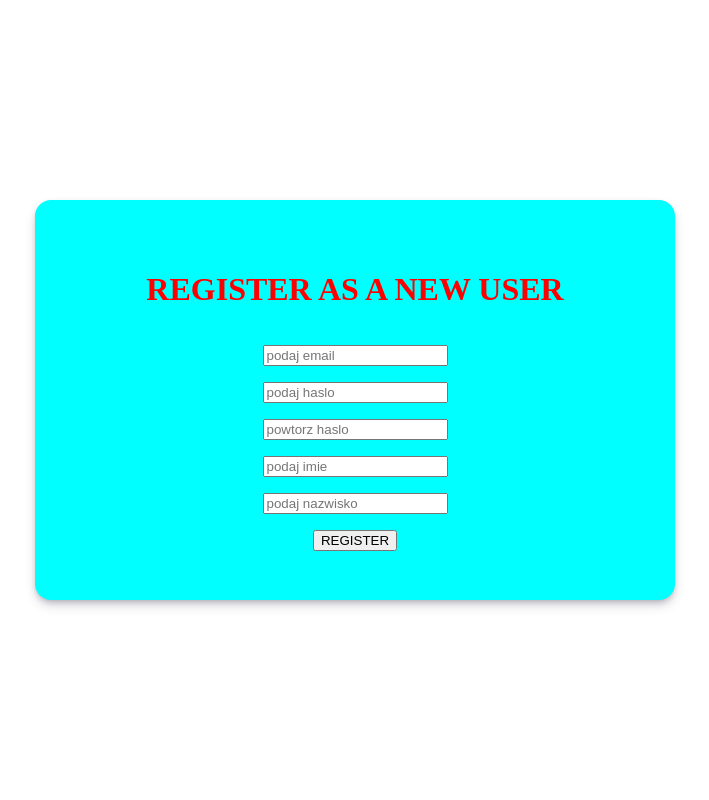
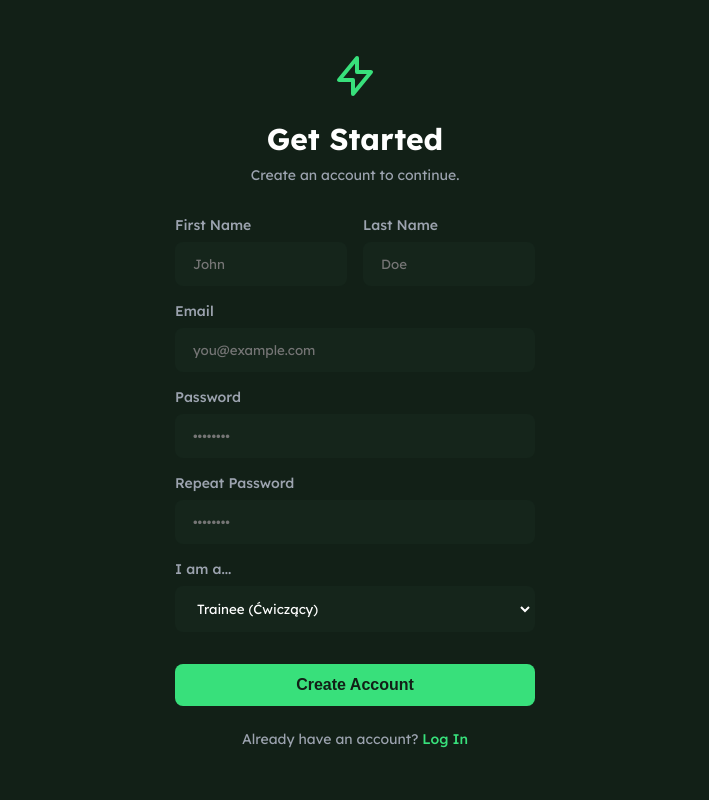
Before and after one commit to GaskaPiotr/WdPAI_2025, a PHP site: page /register in a window 1280 px wide. Shown: the whole page, without its empty margins (285-994 px from the left). Run offline with PHP 8.4, Linux system fonts and the light colour scheme; some libraries are stand-ins or nearby versions.

Commit message:
Add login and register views and logic

```diff
--- a/index.php
+++ b/index.php
@@ -1,6 +1,6 @@
 <?php
 
-include ("routing.php");
+include ("Routing.php");
 
 //echo "<h1>Hello world 💪</h1>";
 
--- /dev/null
+++ b/public/styles/style.css
@@ -0,0 +1,146 @@
+:root {
+    --primary-color: #38e07b;
+    --bg-dark: #122017;
+    --card-dark: #1A2E21;
+    --input-bg: #15251B;
+    --text-white: #ffffff;
+    --text-gray: #9ca3af;
+    --error-bg: #3f1515;
+    --error-text: #f87171;
+}
+
+* {
+    box-sizing: border-box;
+    margin: 0;
+    padding: 0;
+}
+
+body {
+    font-family: 'Lexend', sans-serif;
+    background-color: var(--bg-dark);
+    color: var(--text-white);
+    display: flex;
+    justify-content: center;
+    align-items: center;
+    min-height: 100vh;
+}
+
+.container {
+    width: 100%;
+    max-width: 400px;
+    padding: 20px;
+}
+
+.logo-container {
+    text-align: center;
+    margin-bottom: 2rem;
+}
+
+.logo-icon {
+    width: 48px;
+    height: 48px;
+    color: var(--primary-color);
+    margin-bottom: 1rem;
+}
+
+h1 {
+    font-size: 1.875rem;
+    font-weight: 700;
+    margin-bottom: 0.5rem;
+}
+
+.subtitle {
+    color: var(--text-gray);
+    font-size: 0.875rem;
+}
+
+/* --- Formularze --- */
+.form-group {
+    display: flex;
+    flex-direction: column;
+    margin-bottom: 1rem;
+}
+
+.form-row {
+    display: flex;
+    gap: 1rem;
+}
+
+.form-row .form-group {
+    width: 50%;
+}
+
+label {
+    font-size: 0.875rem;
+    font-weight: 500;
+    color: var(--text-gray);
+    margin-bottom: 0.5rem;
+}
+
+input, select {
+    width: 100%;
+    padding: 0.75rem 1rem;
+    background-color: var(--input-bg);
+    border: 2px solid transparent;
+    border-radius: 0.5rem;
+    color: white;
+    font-family: inherit;
+    transition: all 0.2s;
+}
+
+input:focus, select:focus {
+    outline: none;
+    border-color: var(--primary-color);
+    background-color: var(--card-dark);
+}
+
+/* --- Przyciski --- */
+.btn-primary {
+    width: 100%;
+    padding: 0.75rem;
+    background-color: var(--primary-color);
+    color: var(--bg-dark);
+    font-weight: 700;
+    border: none;
+    border-radius: 0.5rem;
+    cursor: pointer;
+    font-size: 1rem;
+    margin-top: 1rem;
+    transition: opacity 0.2s;
+}
+
+.btn-primary:hover {
+    opacity: 0.9;
+}
+
+.auth-link {
+    text-align: center;
+    margin-top: 1.5rem;
+    font-size: 0.875rem;
+    color: var(--text-gray);
+}
+
+.auth-link a {
+    color: var(--primary-color);
+    text-decoration: none;
+    font-weight: 500;
+}
+
+.auth-link a:hover {
+    text-decoration: underline;
+}
+
+/* --- Komunikaty błędów --- */
+.messages {
+    margin-bottom: 1rem;
+}
+
+.msg-error {
+    background-color: var(--error-bg);
+    color: var(--error-text);
+    padding: 0.75rem;
+    border-radius: 0.5rem;
+    font-size: 0.875rem;
+    margin-bottom: 0.5rem;
+    border: 1px solid var(--error-text);
+}
--- a/public/views/register.html
+++ b/public/views/register.html
@@ -3,20 +3,71 @@
 <head>
     <meta charset="UTF-8">
     <meta name="viewport" content="width=device-width, initial-scale=1.0">
-    <title>Document</title>
-    <link rel="stylesheet" type="text/css" href="public/styles/main.css">
-    <link rel="stylesheet" type="text/css" href="public/styles/login.css">
+    <title>Create Account</title>
+    <link href="https://fonts.googleapis.com/css2?family=Lexend:wght@400;500;700&display=swap" rel="stylesheet">
+    <link rel="stylesheet" href="public/styles/style.css">
 </head>
 <body>
-        <form action="\register" method="POST">
-            <h1 id="title">REGISTER AS A NEW USER</h1>
-            <input name="email" type="email" placeholder="podaj email">
-            <input name="password1" type="password" placeholder="podaj haslo">
-            <input name="password2" type="password" placeholder="powtorz haslo">
+    <div class="container">
+        <div class="logo-container">
+            <svg class="logo-icon" fill="none" stroke="currentColor" stroke-width="2" viewBox="0 0 24 24">
+                <path d="M13 10V3L4 14h7v7l9-11h-7z" stroke-linecap="round" stroke-linejoin="round"></path>
+            </svg>
+            <h1>Get Started</h1>
+            <p class="subtitle">Create an account to continue.</p>
+        </div>
 
-            <input name="firstname" type="text" placeholder="podaj imie">
-            <input name="lastname" type="text" placeholder="podaj nazwisko">
-            <button type="submit">REGISTER</button>
+        <div class="messages">
+            <?php
+                if(isset($messages)){
+                    foreach($messages as $message) {
+                        echo '<div class="msg-error">'.$message.'</div>';
+                    }
+                }
+            ?>
+        </div>
+
+        <form action="register" method="POST">
+            <div class="form-row">
+                <div class="form-group">
+                    <label>First Name</label>
+                    <input name="name" type="text" placeholder="John">
+                </div>
+                <div class="form-group">
+                    <label>Last Name</label>
+                    <input name="surname" type="text" placeholder="Doe">
+                </div>
+            </div>
+
+            <div class="form-group">
+                <label>Email</label>
+                <input name="email" type="email" placeholder="you@example.com">
+            </div>
+
+            <div class="form-group">
+                <label>Password</label>
+                <input name="password1" type="password" placeholder="••••••••">
+            </div>
+
+            <div class="form-group">
+                <label>Repeat Password</label>
+                <input name="password2" type="password" placeholder="••••••••">
+            </div>
+
+            <div class="form-group">
+                <label>I am a...</label>
+                <select name="role">
+                    <option value="trainee" selected>Trainee (Ćwiczący)</option>
+                    <option value="trainer">Trainer (Trener)</option>
+                </select>
+            </div>
+
+            <button type="submit" class="btn-primary">Create Account</button>
         </form>
+
+        <div class="auth-link">
+            <p>Already have an account? <a href="/login">Log In</a></p>
+        </div>
+    </div>
 </body>
 </html>
--- a/src/controllers/SecurityController.php
+++ b/src/controllers/SecurityController.php
@@ -38,7 +38,44 @@ class SecurityController extends AppController {
         ],
     ];
 
+    public function login() {
+        if (!$this->isPost()) {
+            return $this->render("login");
+        }
 
+        $email = $_POST["email"] ?? '';
+        $password = $_POST["password"] ?? '';
+
+        if (empty($email) || empty($password)) {
+            return $this->render('login', ['messages' => ['Fill all fields']]);
+        }
+
+        // 1. Pobieramy użytkownika z bazy za pomocą Twojego repozytorium
+        $user = $this->userRepository->getUserByEmail($email);
+
+        // 2. Sprawdzamy czy użytkownik istnieje
+        if (!$user) {
+            return $this->render('login', ['message' => 'User not found']);
+        }
+
+        // 3. Weryfikujemy hasło (pamiętaj, że w bazie PostgreSQL kolumny zazwyczaj są zwracane z małej litery)
+        // $user['password'] to zahaszowane hasło z bazy
+        if (!password_verify($password, $user['password'])) {
+            return $this->render('login', ['message' => 'Wrong password']);
+        }
+
+        // Sukces!
+        // TODO: Tutaj warto by było ustawić sesję, np:
+        // $_SESSION['user_id'] = $user['id'];
+
+        // Przekierowanie na dashboard
+        // Używamy header() zamiast render(), żeby zmienić adres URL w przeglądarce
+        $url = "http://$_SERVER[HTTP_HOST]";
+        header("Location: {$url}/dashboard");
+    }
+
+
+    /*
     public function login() {
         //TODO get data from database
         var_dump($_SERVER["REQUEST_METHOD"]);
@@ -81,9 +118,10 @@ class SecurityController extends AppController {
         // $this->render("login", ("name" -> "jakiesimie"));
         return $this->render("dashboard");
     }
+*/
+
 
     public function register() {
-
         if ($this->isGet()) {
             return $this->render("register");
         }
@@ -94,28 +132,40 @@ class SecurityController extends AppController {
         $password1 = $_POST["password1"] ?? '';
         $password2 = $_POST["password2"] ?? '';
 
-        $firstname = $_POST["firstname"] ?? '';
-        $lastname = $_POST["lastname"] ?? '';
+        $name = $_POST["name"] ?? '';
+        $surname = $_POST["surname"] ?? '';
 
+        $roleName = $_POST["role"] ?? 'trainee';
 
-        if (empty($email) || empty($password1) || empty($firstname)) {
-            return $this->render('register', ['messages' => 'Fill all fields']);
+        if (empty($email) || empty($password1) || empty($name) || empty($surname)) {
+            return $this->render('register', ['messages' => ['Fill all fields']]);
         }
 
         if ($password1 !== $password2) {
-            return $this->render('register', ['messages' => 'asswords should be the same!']);
+            return $this->render('register', ['message' => 'Passwords should be the same!']);
         }
 
-        $hashedPassword = password_hash($password1, PASSWORD_BCRYPT);
+        $existingUser = $this->userRepository->getUserByEmail($email);
 
+        if ($existingUser) {
+            return $this->render('register', ['message' => ['User with this email already exists!']]);
+        }
 
-        $this->userRepository->createUser(
-            $email,
-            $hashedPassword,
-            $firstname
-        );
+        try {
+            // Zamieniamy napis na ID
+            $roleId = $this->userRepository->getRoleByName($roleName);
 
-        return $this->render("login", ["message" => "Zarejestrowano uzytkownika ".$email]);
+            $hashedPassword = password_hash($password1, PASSWORD_BCRYPT);
+
+            // Przekazujemy ID do funkcji tworzącej
+            $this->userRepository->createUser($name, $surname, $email, $hashedPassword, $roleId);
+
+            return $this->render("login", ["messages" => ["Account created! Please log in."]]);
+
+        } catch (Exception $e) {
+            // Obsługa błędu, np. gdy rola nie istnieje w bazie
+            return $this->render('register', ['messages' => ['An error occurred during registration.']]);
+        }
 
     }
 
--- a/src/repository/UserRepository.php
+++ b/src/repository/UserRepository.php
@@ -16,19 +16,41 @@ class UserRepository extends Repository
        return $users;
     }
 
-    public function createUser(string $email, string $hashedPassword, string $firstname): void {
+    // Nowa metoda: zamienia nazwę roli (np. "trainer") na jej ID (np. 2)
+    public function getRoleByName(string $roleName): int {
+        $stmt = $this->database->connect()->prepare('
+            SELECT id FROM roles WHERE name = :roleName
+        ');
+        $stmt->bindParam(':roleName', $roleName, PDO::PARAM_STR);
+        $stmt->execute();
 
-        // Try catch
+        $result = $stmt->fetch(PDO::FETCH_ASSOC);
+
+        if (!$result) {
+            // Jeśli ktoś próbuje włamać się i wysłać "admin", a nie mamy takiej roli
+            // to rzucamy błąd lub ustawiamy domyślną rolę.
+            throw new Exception("Role not found!");
+        }
+
+        return $result['id'];
+    }
+
+    public function createUser(string $name, string $surname, string $email, string $password, int $roleId): void {
+
         $stmt = $this->database->connect()->prepare('
-            INSERT INTO users (email, password, firstName) VALUES (?, ?, ?);
+            INSERT INTO users (name, surname, email, password, role_id)
+            VALUES (?, ?, ?, ?, ?)
         ');
 
         $stmt->execute([
+            $name,
+            $surname,
             $email,
-            $hashedPassword,
-            $firstname
+            $password,
+            $roleId
         ]);
     }
+
 
     public function getUserByEmail(string $email) {
         $stmt = $this->database->connect()->prepare('
```
Also changed, not shown: public/views/login.html (+38 -17 lines), public/views/loginold.html (added, +28 -0 lines), public/views/logintest.html (added, +87 -0 lines), public/views/registerold.html (added, +29 -0 lines), public/views/registertest.html (added, +115 -0 lines).
